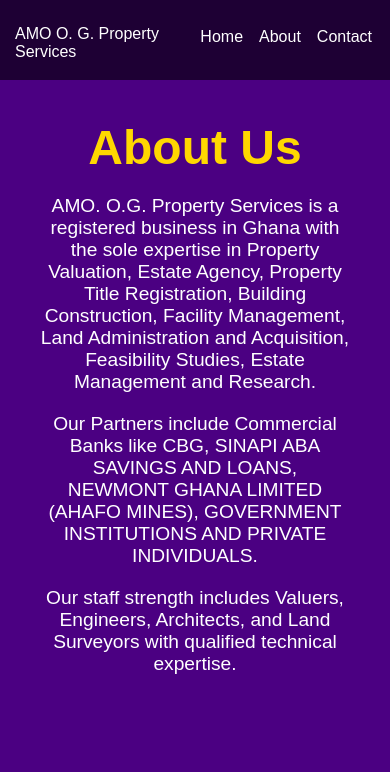
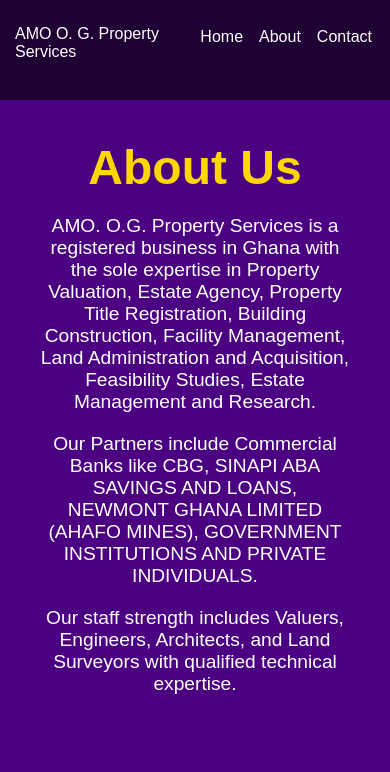
Before and after one commit to gabrielamotakyi/amoogproperties, a website: page about.html in a window 390 px wide. Shown: the top 772 px of the page. Drawn offline with Linux system fonts and the light colour scheme.

Commit message:
header corrected

```diff
--- a/assets/css/style.css
+++ b/assets/css/style.css
@@ -59,7 +59,7 @@
 
     background-image: linear-gradient(to top,rgba(0, 0, 0, 0.5) 0%, rgb(255,255,255) 1%);
     -webkit-background-clip: text;
-    -moz-background-clip: text;
+    /*-moz-background-clip: text;*/
     -webkit-text-fill-color: transparent;
     display: flex;
     align-items: center;
@@ -239,14 +239,15 @@
 @media (max-width: 600px) {
 
     .navbar {
-       /* display: flex;
+        display: flex;
         justify-content: space-between;
         align-items : end;
-        padding: 10px;*/
+        padding: 10px;
         background: rgba(0, 0, 0, 0.6);
         position: static;
         width: 100%;
         top: 0;
+        height: 100%;
         z-index: 999;
     }
 
@@ -254,7 +255,7 @@
 
         background-image: linear-gradient(to top,rgba(0, 0, 0, 0.5) 0%, rgb(255,255,255) 1%);
         -webkit-background-clip: text;
-        -moz-background-clip: text;
+        /*-moz-background-clip: text;*/
         -webkit-text-fill-color: transparent;
         display : block;
         align-items: center;
```
